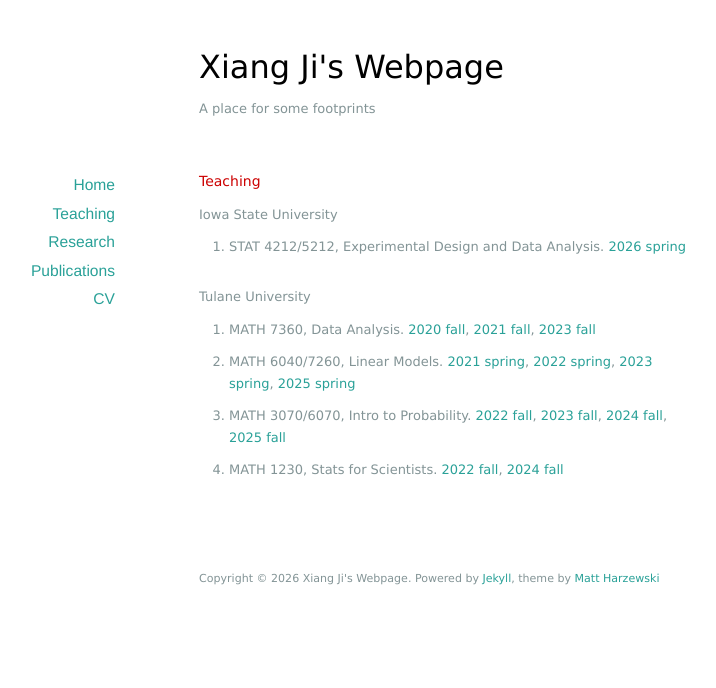
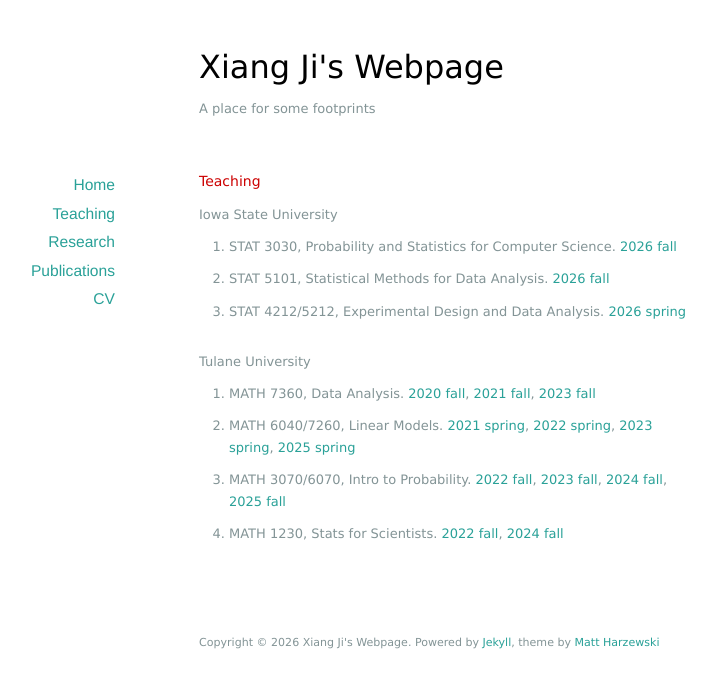
Before and after one commit to xiang-ji-ncsu/xiang-ji-ncsu.github.io, a Jekyll site: the page built from teaching/index.markdown, in a window 1280 px wide. Shown: the top 688 px of the page, without its empty margins (191-907 px from the left). Built offline with Jekyll 4.4.1, drawn with Linux system fonts in a browser that asks for light colours.

Commit message:
update 2026 fall teaching

```diff
--- a/teaching/index.markdown
+++ b/teaching/index.markdown
@@ -7,6 +7,8 @@ title: Teaching
 
 #### Iowa State University
 
+* STAT 3030, Probability and Statistics for Computer Science. [2026 fall](https://canvas.iastate.edu/courses/128800)
+* STAT 5101, Statistical Methods for Data Analysis. [2026 fall](https://canvas.iastate.edu/courses/131479)
 * STAT 4212/5212, Experimental Design and Data Analysis. [2026 spring](https://canvas.iastate.edu/courses/126618)
 
 #### Tulane University
```
